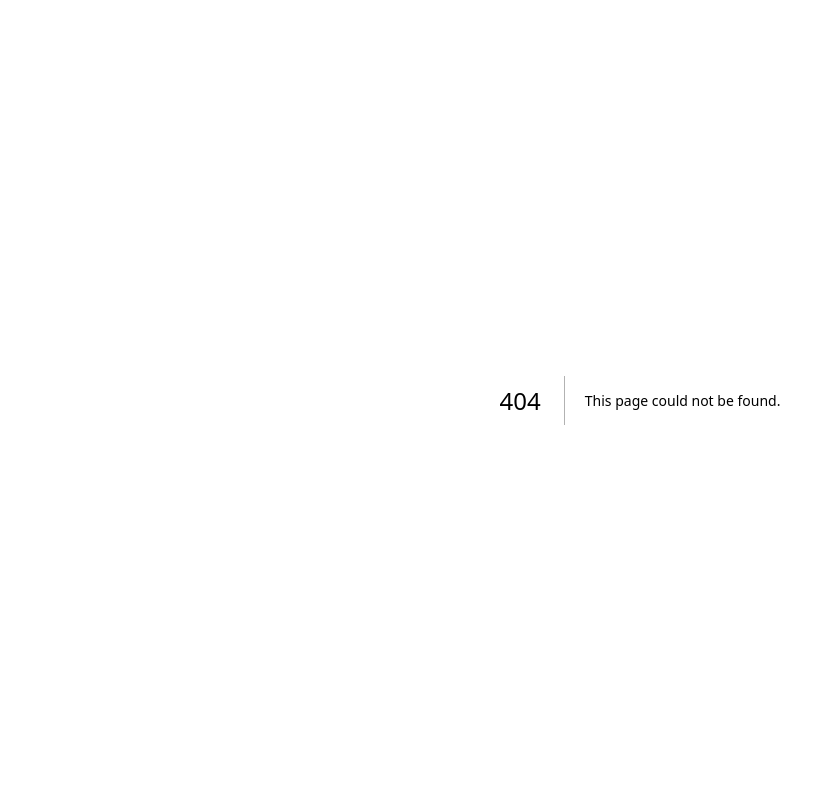
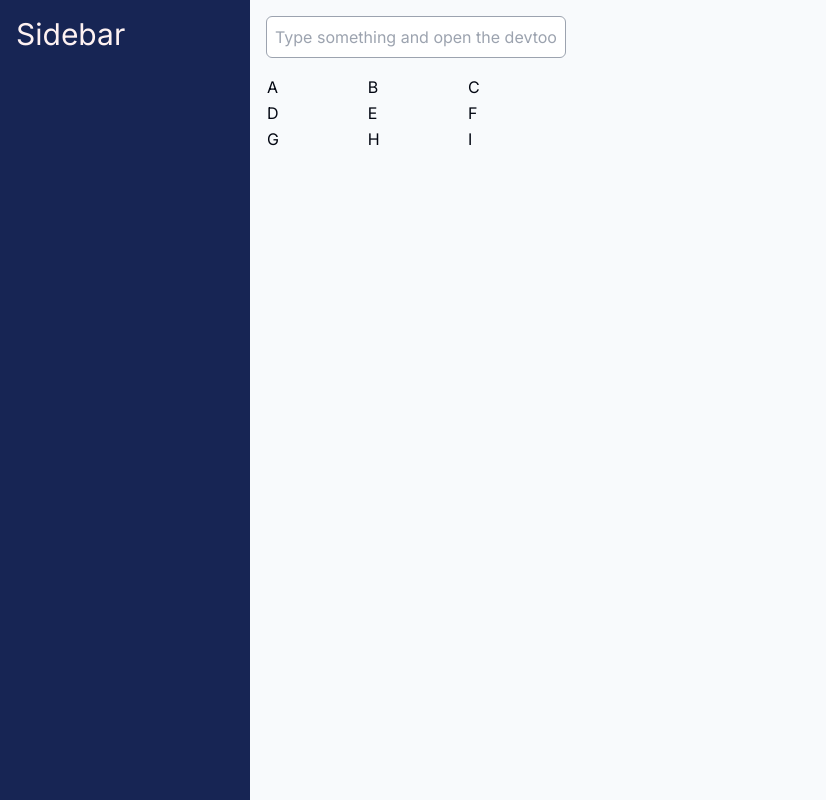
Before and after one commit to ArturAmpilogov/react-drawbacks, a Next.js app in the folder nextjs-v14/: page /tree-rerender in a window 1280 px wide. Before the commit this address had no page. Shown: the whole page, without its empty margins (0-826 px from the left). Built offline with nearby package versions, Linux system fonts and the light colour scheme.

Commit message:
Tree rerender demo

```diff
--- a/nextjs-v14/src/app/page.tsx
+++ b/nextjs-v14/src/app/page.tsx
@@ -21,6 +21,11 @@ export default function Home() {
             Double data
           </Link>
         </li>
+        <li>
+          <Link className="text-blue-600" href="/tree-rerender">
+            Tree rerender
+          </Link>
+        </li>
       </ul>
     </main>
   );
--- /dev/null
+++ b/nextjs-v14/src/app/tree-rerender/client-component.tsx
@@ -0,0 +1,38 @@
+"use client";
+
+import { useState } from "react";
+import Table from "./table/table";
+import Row from "./table/row";
+import Cell from "./table/cell";
+
+export default function ClientComponent({}) {
+  const [value, setValue] = useState("");
+  return (
+    <div className="flex flex-col gap-4">
+      <input
+        className="border border-gray-400 rounded-md p-2 max-w-[300px]"
+        value={value}
+        onChange={(e) => setValue(e.target.value)}
+        placeholder="Type something and open the devtools console"
+      />
+
+      <Table>
+        <Row id="1">
+          <Cell>A</Cell>
+          <Cell>B</Cell>
+          <Cell>C</Cell>
+        </Row>
+        <Row id="2">
+          <Cell>D</Cell>
+          <Cell>E</Cell>
+          <Cell>F</Cell>
+        </Row>
+        <Row id="3">
+          <Cell>G</Cell>
+          <Cell>H</Cell>
+          <Cell>I</Cell>
+        </Row>
+      </Table>
+    </div>
+  );
+}
--- /dev/null
+++ b/nextjs-v14/src/app/tree-rerender/page.tsx
@@ -0,0 +1,13 @@
+import Poem from "./table/table";
+import ClientComponent from "./client-component";
+
+export default function DoubleDataPage() {
+  return (
+    <main className="min-h-screen grid grid-cols-[250px_1fr]">
+      <aside className="text-red-50 text-3xl bg-blue-950 p-4 ">Sidebar</aside>
+      <article className="bg-slate-50 p-4 text-gray-950">
+        <ClientComponent />
+      </article>
+    </main>
+  );
+}
--- /dev/null
+++ b/nextjs-v14/src/app/tree-rerender/table/cell.tsx
@@ -0,0 +1,7 @@
+import { PropsWithChildren } from "react";
+
+export default function Cell({ children }: PropsWithChildren<{}>) {
+  console.log("Cell rendered, content:", children);
+
+  return <td>{children}</td>;
+}
--- /dev/null
+++ b/nextjs-v14/src/app/tree-rerender/table/row.tsx
@@ -0,0 +1,10 @@
+import { PropsWithChildren } from "react";
+
+export default function Row({
+  children,
+  id,
+}: PropsWithChildren<{ id: string }>) {
+  console.log("Row rendered, id:", id);
+
+  return <tr>{children}</tr>;
+}
--- /dev/null
+++ b/nextjs-v14/src/app/tree-rerender/table/table.tsx
@@ -0,0 +1,11 @@
+import { PropsWithChildren } from "react";
+
+export default function Table({ children }: PropsWithChildren) {
+  console.log("Table rendered");
+
+  return (
+    <table className="max-w-[300px]">
+      <tbody>{children}</tbody>
+    </table>
+  );
+}
```
